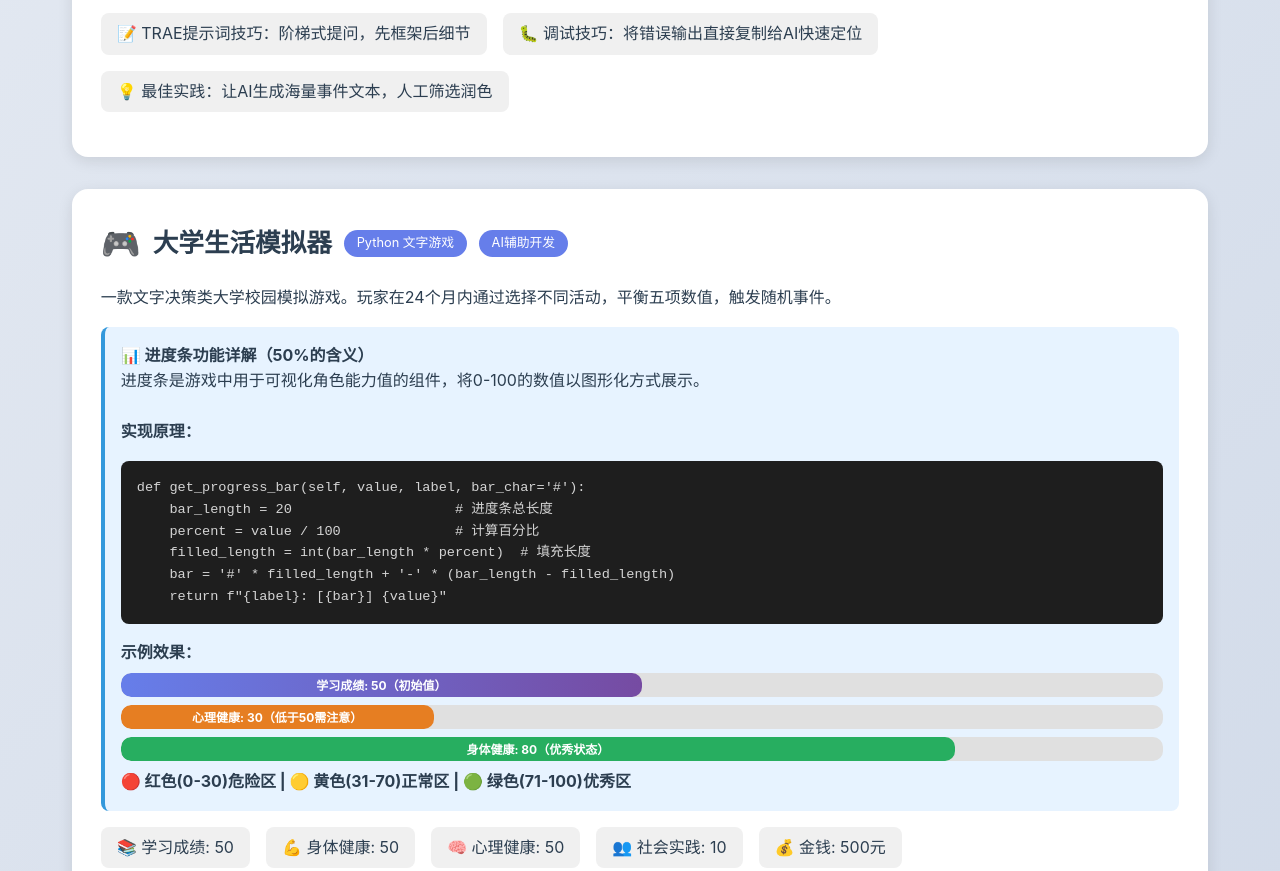
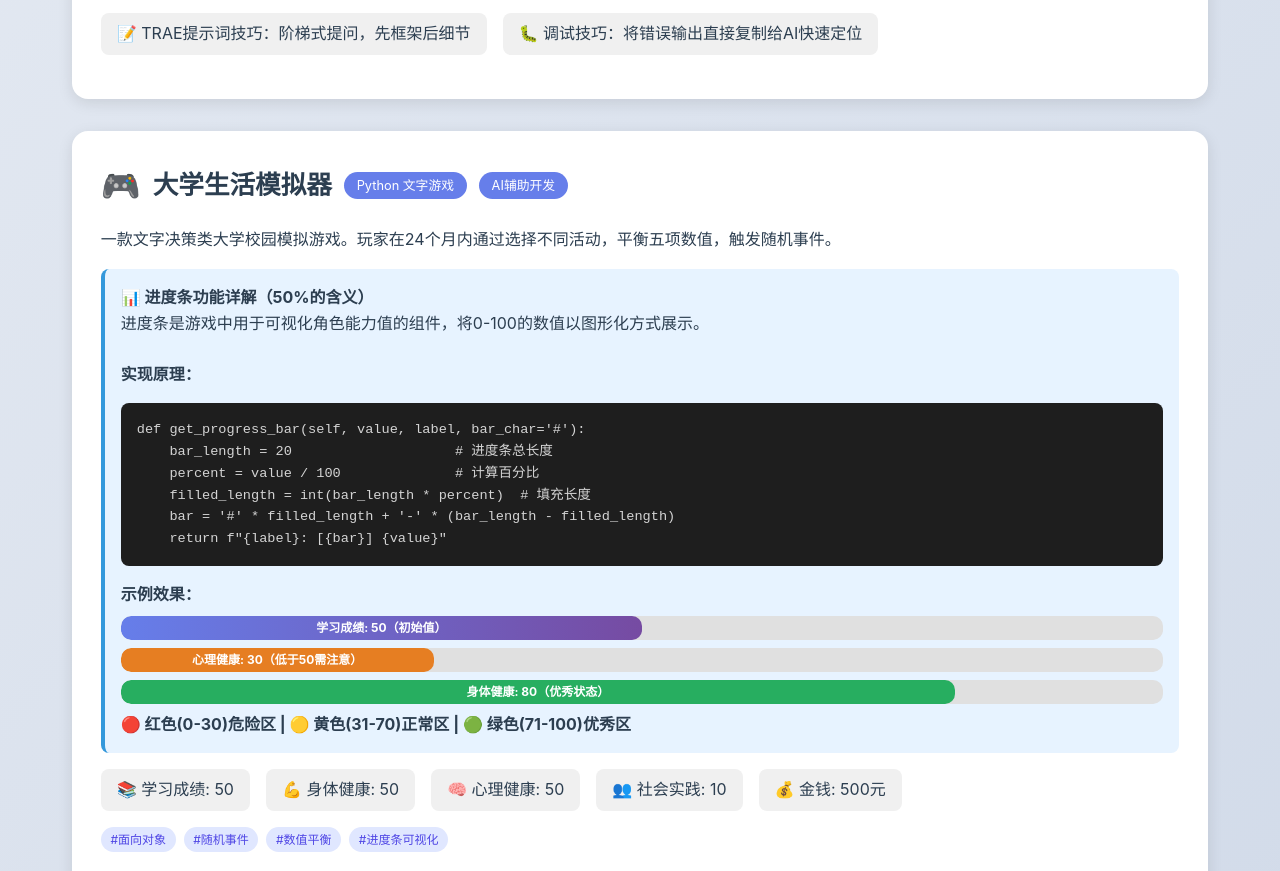
Before and after one commit to YileDing/Yile-Ding.github.io, a plain HTML site: page index.html in a window 1280 px wide. Shown: the part 2925-3796 px from the top of the page. Drawn offline with Linux system fonts and the light colour scheme.

Commit message:
Update index.html

```diff
--- a/index.html
+++ b/index.html
@@ -410,7 +410,6 @@ self.money = max(0, self.money + money_delta)</code></pre>
             <div class="stats-grid">
                 <div class="stat-item">📝 TRAE提示词技巧：阶梯式提问，先框架后细节</div>
                 <div class="stat-item">🐛 调试技巧：将错误输出直接复制给AI快速定位</div>
-                <div class="stat-item">💡 最佳实践：让AI生成海量事件文本，人工筛选润色</div>
             </div>
         </div>
 
```
